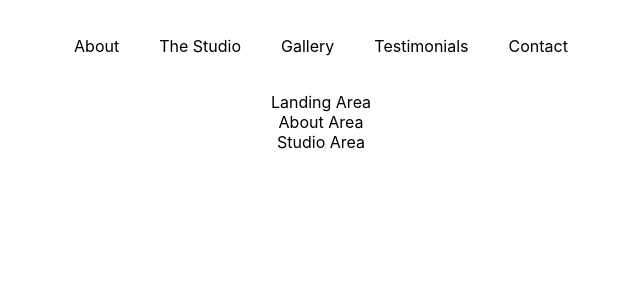
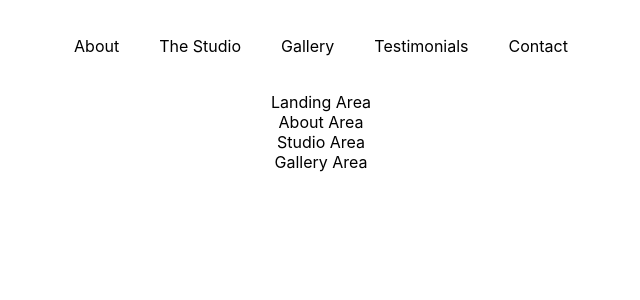
Before and after one commit to proiacm/C.P.Art-Studio, a React (Create React App) app: page / in a window 1280 px wide. Shown: the top 300 px of the page, without its empty margins (319-959 px from the left). Built offline with nearby package versions, Linux system fonts and the light colour scheme.

Commit message:
Set up Gallery component

```diff
--- a/src/App.js
+++ b/src/App.js
@@ -1,6 +1,7 @@
 import React, {Component} from 'react'
 import About from './About/About';
 import './App.css';
+import Gallery from './Gallery/Gallery';
 import Landing from './Landing/Landing';
 import Nav from './Nav/Nav';
 import Studio from './Studio/Studio';
@@ -14,6 +15,7 @@
         <Landing />
         <About />
         <Studio />
+        <Gallery />
       </div>
     );
   }
--- /dev/null
+++ b/src/Gallery/Gallery.js
@@ -0,0 +1,13 @@
+import React from 'react';
+import './Gallery.css';
+
+const Gallery = () => {
+
+  return (
+        <div>
+          Gallery Area
+        </div>
+  )
+}
+
+export default Gallery;
```
Also changed, not shown: src/Gallery/Gallery.css (added), 1 other file (tests, documents, lock files or other folders).
